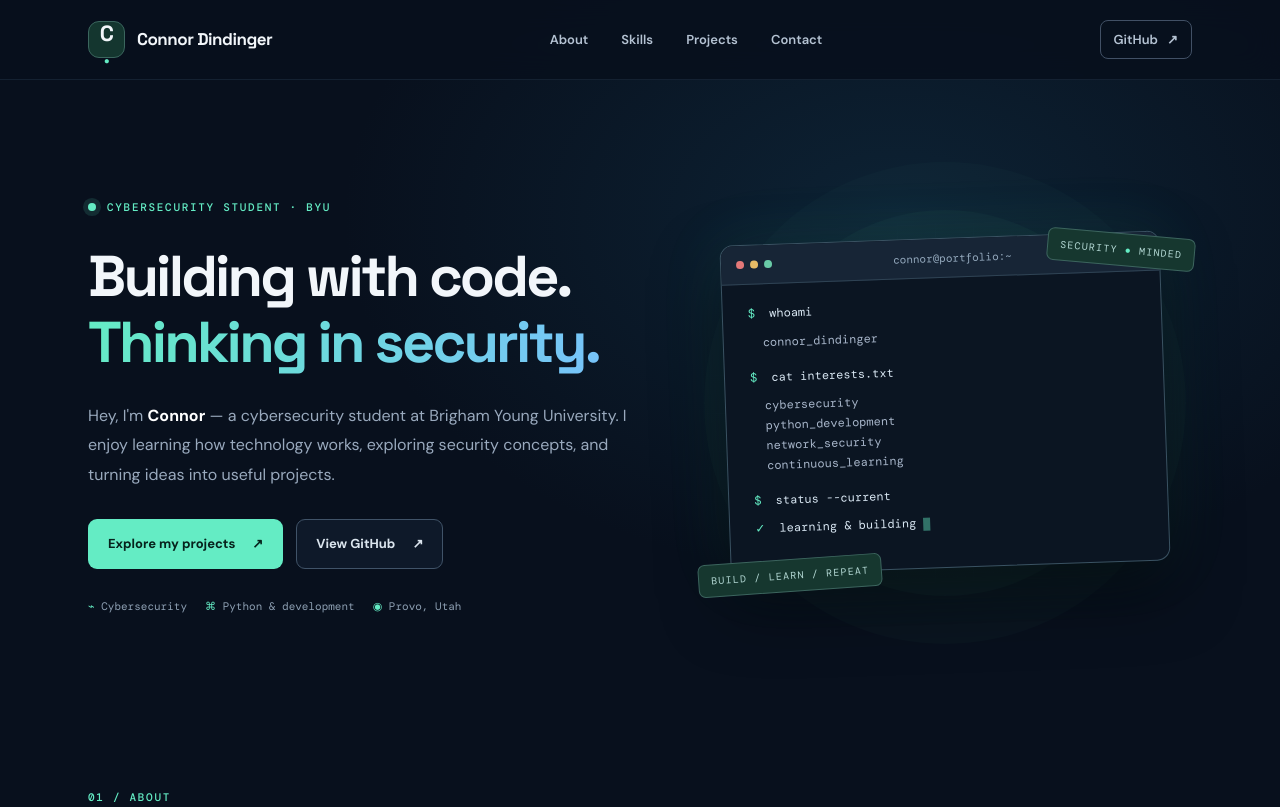
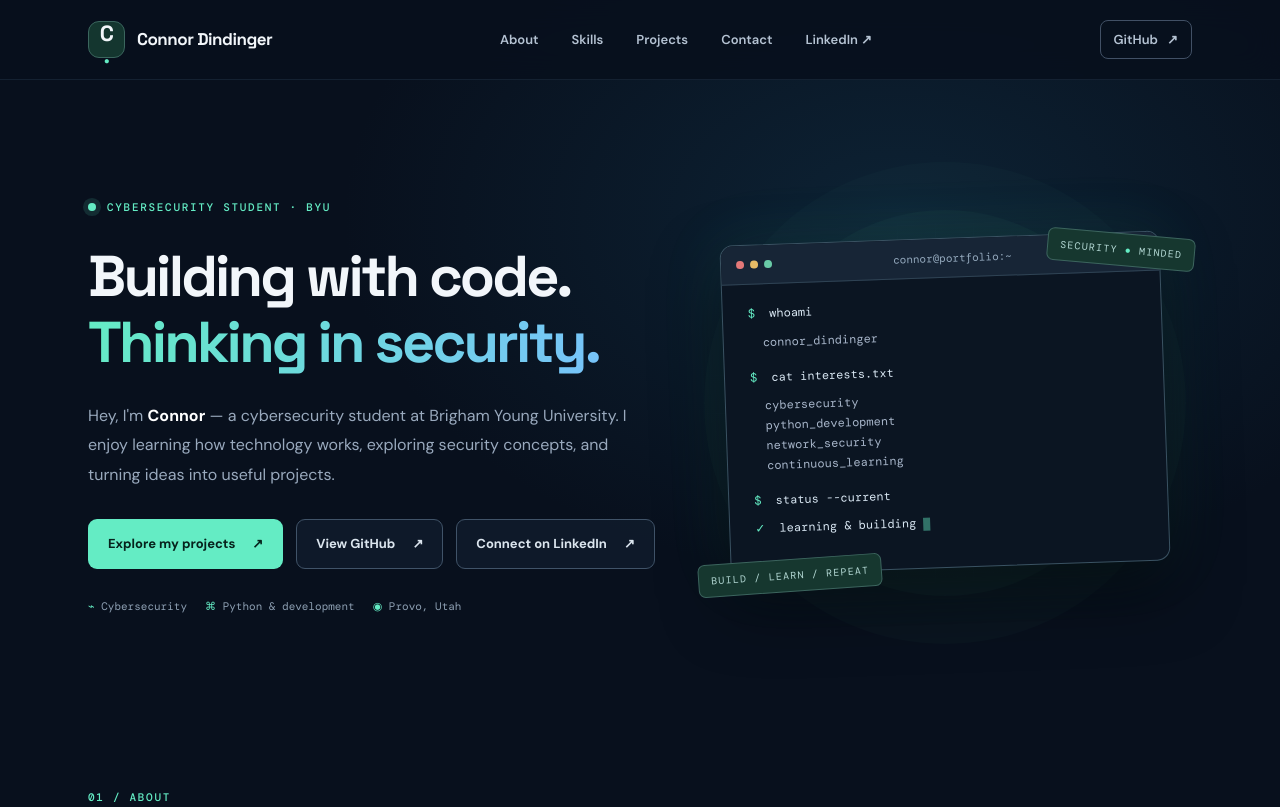
Before and after one commit to cyberseafoam/cyberseafoam.github.io, a plain HTML site: page index.html in a window 1280 px wide. Shown: the top 807 px of the page. Drawn offline with nearby package versions, Linux system fonts and the light colour scheme.

Commit message:
Add LinkedIn profile links to portfolio navigation and contact sections

```diff
--- a/index.html
+++ b/index.html
@@ -18,7 +18,7 @@
     <div class="container nav-container">
       <a class="brand" href="#top" aria-label="Connor Dindinger, home"><span class="brand-mark">C<span class="brand-accent">.</span></span><span>Connor Dindinger</span></a>
       <nav aria-label="Main navigation" class="main-nav">
-        <a href="#about">About</a><a href="#skills">Skills</a><a href="#projects">Projects</a><a href="#contact">Contact</a>
+        <a href="#about">About</a><a href="#skills">Skills</a><a href="#projects">Projects</a><a href="#contact">Contact</a><a href="https://www.linkedin.com/in/connor-dindinger-12a31b376/" target="_blank" rel="noopener noreferrer">LinkedIn ↗</a>
       </nav>
       <a class="nav-github" href="https://github.com/cyberseafoam" target="_blank" rel="noopener noreferrer">GitHub <span aria-hidden="true">↗</span></a>
     </div>
@@ -33,6 +33,7 @@
         <div class="hero-actions">
           <a class="button button-primary" href="#projects">Explore my projects <span aria-hidden="true">↗</span></a>
           <a class="button button-outline" href="https://github.com/cyberseafoam" target="_blank" rel="noopener noreferrer">View GitHub <span aria-hidden="true">↗</span></a>
+          <a class="button button-outline" href="https://www.linkedin.com/in/connor-dindinger-12a31b376/" target="_blank" rel="noopener noreferrer">Connect on LinkedIn <span aria-hidden="true">↗</span></a>
         </div>
         <div class="hero-metadata"><span><span class="metadata-icon">⌁</span> Cybersecurity</span><span><span class="metadata-icon">⌘</span> Python & development</span><span><span class="metadata-icon">◉</span> Provo, Utah</span></div>
       </div>
@@ -81,7 +82,7 @@
     </section>
 
     <section class="section container" id="contact" aria-labelledby="contact-title">
-      <div class="contact-panel"><div><span class="section-number">04 / CONNECT</span><h2 id="contact-title">Let's connect<span class="green-dot">.</span></h2><p>Interested in my work or want to see what I'm building next? Find me on GitHub.</p></div><a class="button button-primary" href="https://github.com/cyberseafoam" target="_blank" rel="noopener noreferrer">Visit my GitHub <span aria-hidden="true">↗</span></a></div>
+      <div class="contact-panel"><div><span class="section-number">04 / CONNECT</span><h2 id="contact-title">Let's connect<span class="green-dot">.</span></h2><p>Interested in cybersecurity, programming, or my projects? Connect with me on LinkedIn or explore my work on GitHub.</p></div><div class="hero-actions"><a class="button button-primary" href="https://www.linkedin.com/in/connor-dindinger-12a31b376/" target="_blank" rel="noopener noreferrer">Connect on LinkedIn <span aria-hidden="true">↗</span></a><a class="button button-outline" href="https://github.com/cyberseafoam" target="_blank" rel="noopener noreferrer">Visit my GitHub <span aria-hidden="true">↗</span></a></div></div>
     </section>
   </main>
   <footer class="footer container"><span>© <span id="year">2026</span> Connor Dindinger</span><span>Built with curiosity & code.</span><a href="#top">Back to top ↑</a></footer>
```
